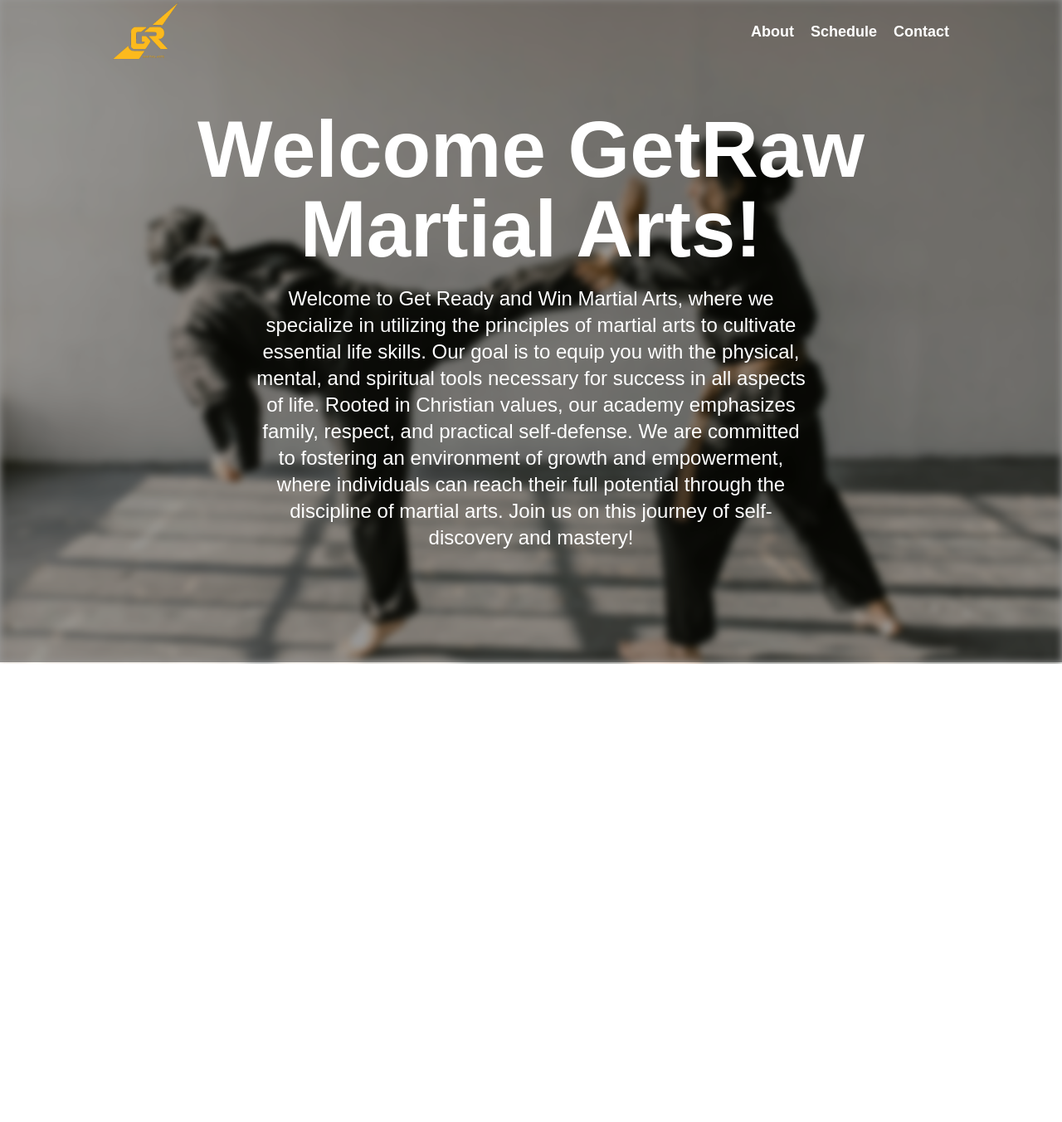
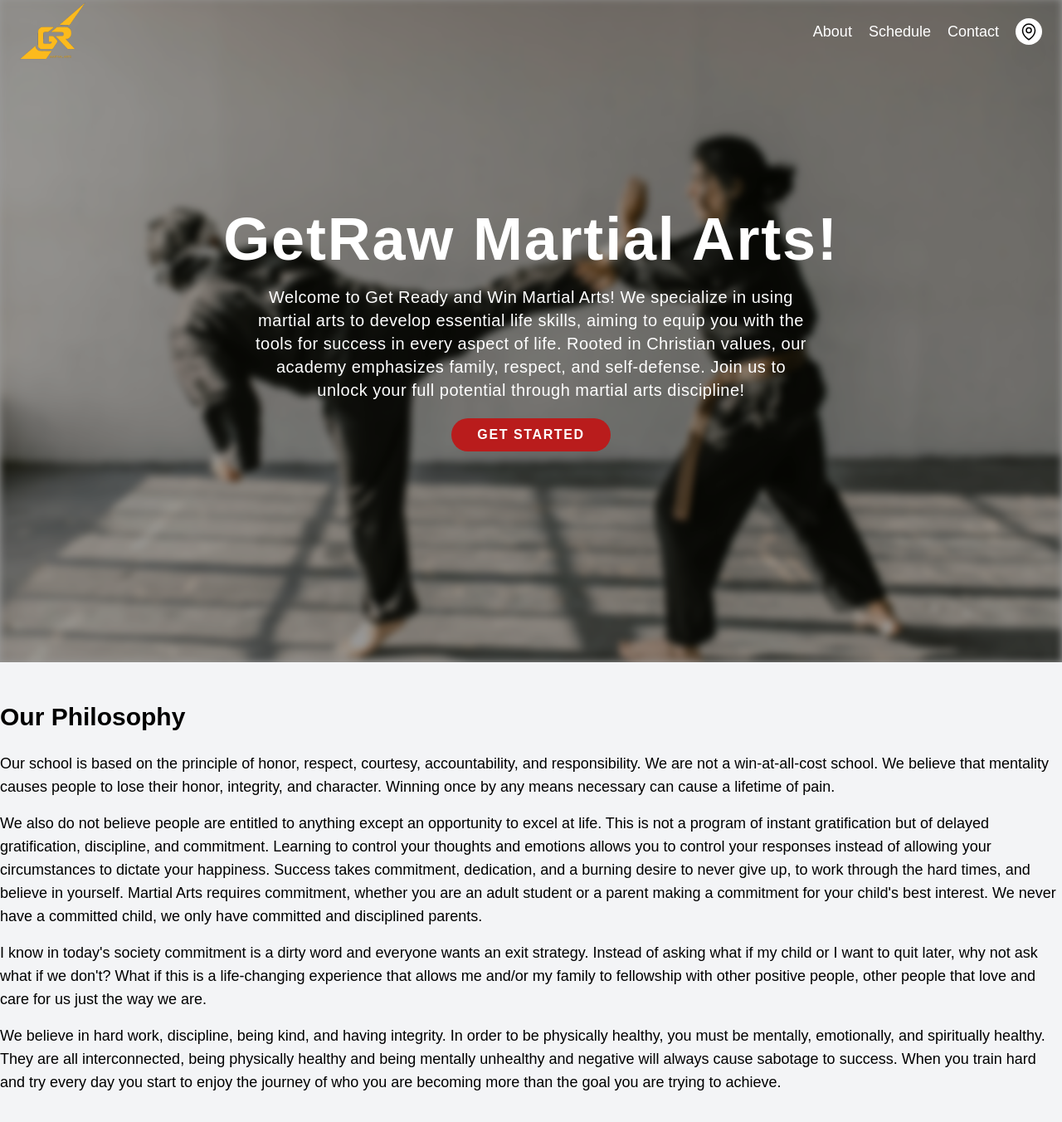
Before and after one commit to DylanWDev/GetRaw-Martial-Arts, a Next.js app: page / in a window 1280 px wide. Shown: the top 1352 px of the page at 83% size. Before the commit the page ends 800 px from the top, so only its background shows below. Built offline with nearby package versions, Linux system fonts and the light colour scheme.

Commit message:
added contect buuton location button and philosophy section all basic of the basic

```diff
--- a/src/app/components/Nav/Nav.jsx
+++ b/src/app/components/Nav/Nav.jsx
@@ -1,69 +1,41 @@
 "use client";
 import { useEffect, useState } from "react";
 import { Popover } from "@headlessui/react";
-import { Bars3Icon, XMarkIcon } from "@heroicons/react/24/solid";
+import {  } from "@heroicons/react/24/solid";
 import { Link, animateScroll as scroll } from "react-scroll";
 
 const Nav = () => {
   const [currentPath, setCurrentPath] = useState("");
 
   useEffect(() => {
+    // Defer initialization of currentPath until after component is mounted
     setCurrentPath(window.location.pathname);
   }, []);
 
   const isCurrentPage = (href) => currentPath === href;
 
   return (
-    <Popover className="nav  text-white font-bold mx-28 flex items-center px-6 py-2 h-20 sticky top-0 z-50">
-      <a href="/" className="size-20">
-        <img src="/images/logo.png" alt="Logo Image and Home Navigation" />
-      </a>
-
-      <div className="flex flex-row gap-5 ml-auto">
-        <div className="hidden text-lg sm:flex items-center justify-end gap-5">
-          <a href="/about">About</a>
+    <>
+      <div className="nav container text-white mx-auto flex items-center justify-between px-6 py-2 h-20 sticky top-0 z-50">
+        <div className="flex items-center gap-5">
+          <a href="/" className="size-20">
+            <img src="/images/logo.png" alt="Logo Image and Home Navigation" />
+          </a>
         </div>
 
         <div className="hidden text-lg sm:flex items-center justify-end gap-5">
+          <a href="/about">About</a>
           <a href="/schedule">Schedule</a>
-        </div>
-
-        <div className="hidden text-lg sm:flex items-center justify-end gap-5">
           <a href="/contact">Contact</a>
+          <button className="rounded-full bg-white p-1 shadow-2xl">
+            <svg xmlns="http://www.w3.org/2000/svg" fill="none" viewBox="0 0 24 24" strokeWidth={1.5} stroke="currentColor" className="w-6 h-6 text-black">
+              <path strokeLinecap="round" strokeLinejoin="round" d="M15 10.5a3 3 0 1 1-6 0 3 3 0 0 1 6 0Z" />
+              <path strokeLinecap="round" strokeLinejoin="round" d="M19.5 10.5c0 7.142-7.5 11.25-7.5 11.25S4.5 17.642 4.5 10.5a7.5 7.5 0 1 1 15 0Z" />
+            </svg>
+          </button>
         </div>
       </div>
-
-      <Popover.Panel
-        focus
-        className="z-5 absolute right-0 left-auto top-0 origin-top-right transform transition md:hidden"
-      >
-        <div className=" rounded-lg p-5 bg-black shadow-lg ring-1 ring-black ring-opacity-5 divide-y-2 divide-gray-50">
-          <div clas4sName="px-5 pt-5 pb-6">
-            <div className="flex items-center justify-between">
-              <h1 className="font-bold mr-3">Close Menu</h1>
-              <div className="mr-2">
-                <Popover.Button className="inline-flex items-center justify-center rounded-md bg-white p-2 text-gray-400 hover:bg-violet-600 hover:text-white focus:outline-none focus:ring-2 focus:ring-inset focus:ring-violet-600">
-                  <span className="sr-only">Close Menu</span>
-                  <XMarkIcon className="h-6 w-6" aria-hidden="true" />
-                </Popover.Button>
-              </div>
-            </div>
-            <div className="mt-6">
-              <nav className="grid gap-y-8">
-                <Link
-                  to="about"
-                  smooth={true}
-                  duration={500}
-                  className="focus:outline-none focus:ring-2 focus:ring-insert focus:ring-gray-500 px-2"
-                >
-                  About
-                </Link>
-              </nav>
-            </div>
-          </div>
-        </div>
-      </Popover.Panel>
-    </Popover>
+    </>
   );
 };
 
--- a/src/app/page.js
+++ b/src/app/page.js
@@ -1,8 +1,7 @@
-"use client";
 import React from "react";
 import Nav from "./components/Nav/Nav";
 
-export default function Home() {
+const Home = () => {
   return (
     <>
       <div className="relative">
@@ -10,13 +9,45 @@ export default function Home() {
           <Nav />
         </div>
 
-        <div id="landing" className="relative" style={{ marginTop: "-.1rem" }}>
-          <div className="text-white gap-5 flex flex-col h-screen justify-center items-center mx-4 sm:mx-12 md:mx-24 lg:mx-32 xl:mx-48 text-center">
-            <h1 className="font-bold text-4xl sm:text-5xl md:text-6xl lg:text-7xl xl:text-8xl">Welcome GetRaw Martial Arts!</h1>
-            <p className="text-sm sm:text-base md:text-lg lg:text-xl xl:text-2xl w-full lg:w-9/12">Welcome to Get Ready and Win Martial Arts, where we specialize in utilizing the principles of martial arts to cultivate essential life skills. Our goal is to equip you with the physical, mental, and spiritual tools necessary for success in all aspects of life. Rooted in Christian values, our academy emphasizes family, respect, and practical self-defense. We are committed to fostering an environment of growth and empowerment, where individuals can reach their full potential through the discipline of martial arts. Join us on this journey of self-discovery and mastery!</p>
-          </div>
-        </div>
+        <LandingContent />
+        <PhilosophySection />
       </div>
     </>
   );
-}
+};
+
+const LandingContent = () => {
+  return (
+    <div id="landing" className="relative" style={{ marginTop: "-.1rem" }}>
+      <div className="text-white gap-5 flex flex-col h-screen justify-center items-center mx-4 sm:mx-12 md:mx-24 lg:mx-32 xl:mx-48 text-center">
+        <h1 className="tracking-wide font-bold text-3xl sm:text-4xl md:text-5xl lg:text-6xl xl:text-7xl">GetRaw Martial Arts!</h1>
+        <p className="tracking-wide text-sm sm:text-base md:text-lg lg:text-xl xl:text-1xl w-full lg:w-9/12">Welcome to Get Ready and Win Martial Arts! We specialize in using martial arts to develop essential life skills, aiming to equip you with the tools for success in every aspect of life. Rooted in Christian values, our academy emphasizes family, respect, and self-defense. Join us to unlock your full potential through martial arts discipline!</p>
+        <button className="tracking-widest font-bold rounded-full bg-red-700 p-2 w-48">GET STARTED</button>
+      </div>
+    </div>
+  );
+};
+
+const PhilosophySection = () => {
+  return (
+    <section className="bg-gray-100 py-12">
+      <div className="container mx-auto">
+        <h2 className="text-3xl font-bold mb-6">Our Philosophy</h2>
+        <p className="text-lg mb-4">
+          Our school is based on the principle of honor, respect, courtesy, accountability, and responsibility. We are not a win-at-all-cost school. We believe that mentality causes people to lose their honor, integrity, and character. Winning once by any means necessary can cause a lifetime of pain.
+        </p>
+        <p className="text-lg mb-4">
+          We also do not believe people are entitled to anything except an opportunity to excel at life. This is not a program of instant gratification but of delayed gratification, discipline, and commitment. Learning to control your thoughts and emotions allows you to control your responses instead of allowing your circumstances to dictate your happiness. Success takes commitment, dedication, and a burning desire to never give up, to work through the hard times, and believe in yourself. Martial Arts requires commitment, whether you are an adult student or a parent making a commitment for your child's best interest. We never have a committed child, we only have committed and disciplined parents.
+        </p>
+        <p className="text-lg mb-4">
+          I know in today's society commitment is a dirty word and everyone wants an exit strategy. Instead of asking what if my child or I want to quit later, why not ask what if we don't? What if this is a life-changing experience that allows me and/or my family to fellowship with other positive people, other people that love and care for us just the way we are.
+        </p>
+        <p className="text-lg mb-4">
+          We believe in hard work, discipline, being kind, and having integrity. In order to be physically healthy, you must be mentally, emotionally, and spiritually healthy. They are all interconnected, being physically healthy and being mentally unhealthy and negative will always cause sabotage to success. When you train hard and try every day you start to enjoy the journey of who you are becoming more than the goal you are trying to achieve.
+        </p>
+      </div>
+    </section>
+  );
+};
+
+export default Home;
```
